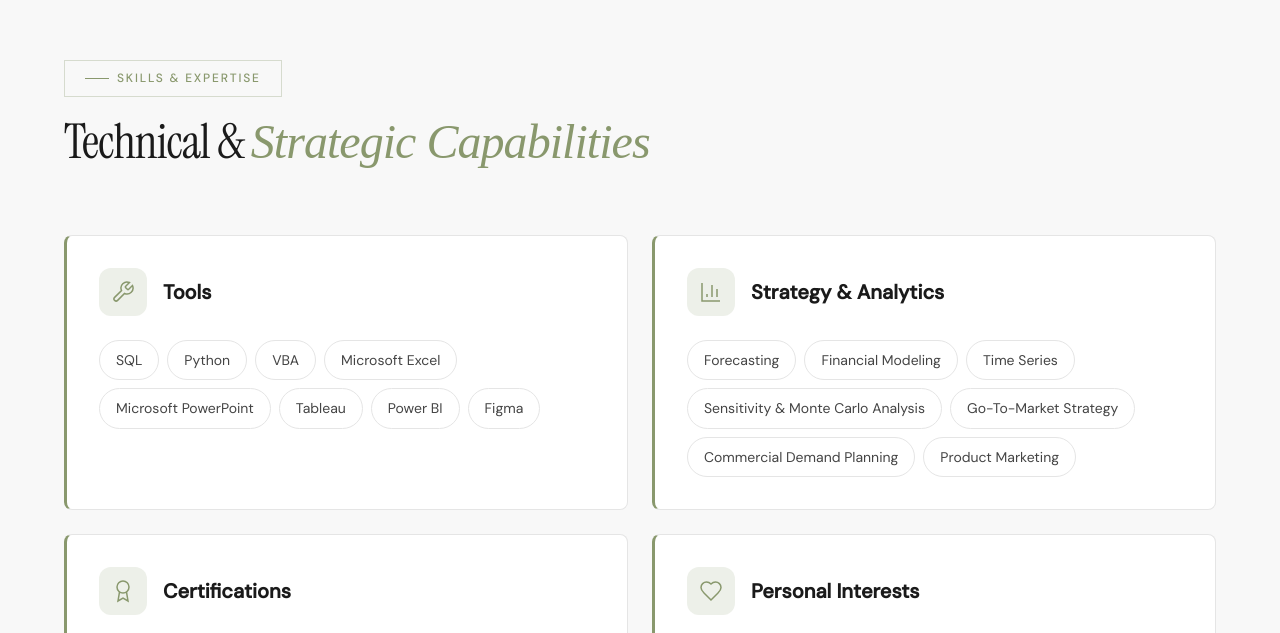
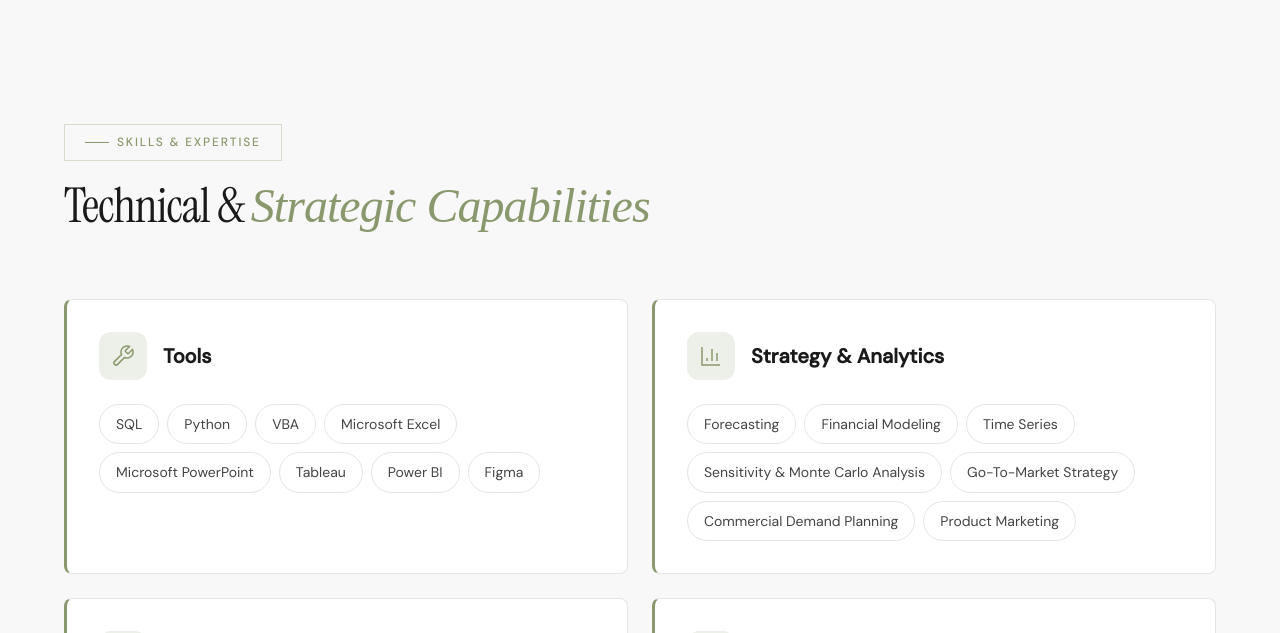
Before and after one commit to snehachauhanduke/snehachauhanduke.github.io, a React (Vite) app: page / in a window 1280 px wide. Shown: the part 3067-3700 px from the top of the page. Built offline with nearby package versions, Linux system fonts and the light colour scheme.

Commit message:
Spacing updated

```diff
--- a/src/components/Projects.css
+++ b/src/components/Projects.css
@@ -206,7 +206,7 @@
   }
 } */
 .projects {
-  padding: var(--space-2xl) 0;
+  padding: var(--space-3xl) 0;
 }
 .projects__label {
   display: inline-flex;
--- a/src/components/Skills.css
+++ b/src/components/Skills.css
@@ -119,7 +119,7 @@
 /* Skills.css */
 
 .skills {
-  padding: 6rem 0;
+  padding: var(--space-3xl) 0;
   background: #ffffff;
 }
 
```
